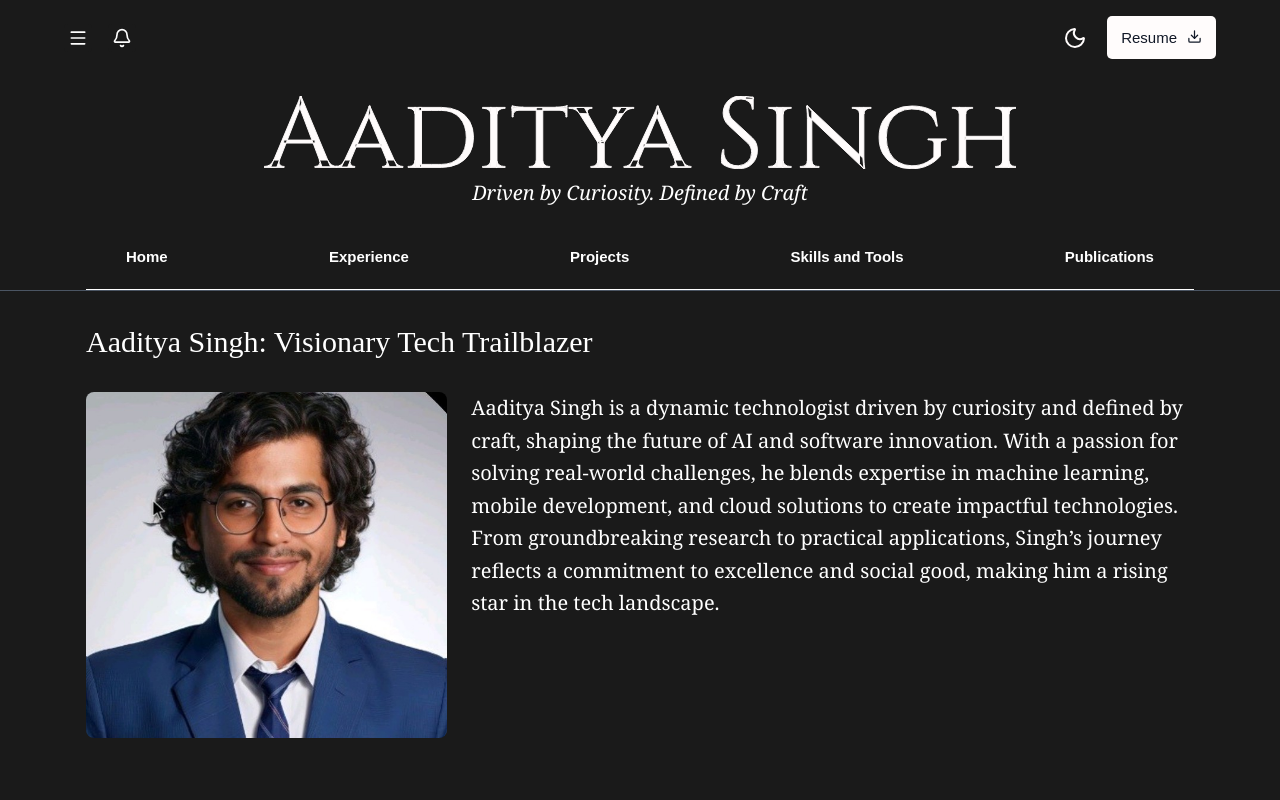
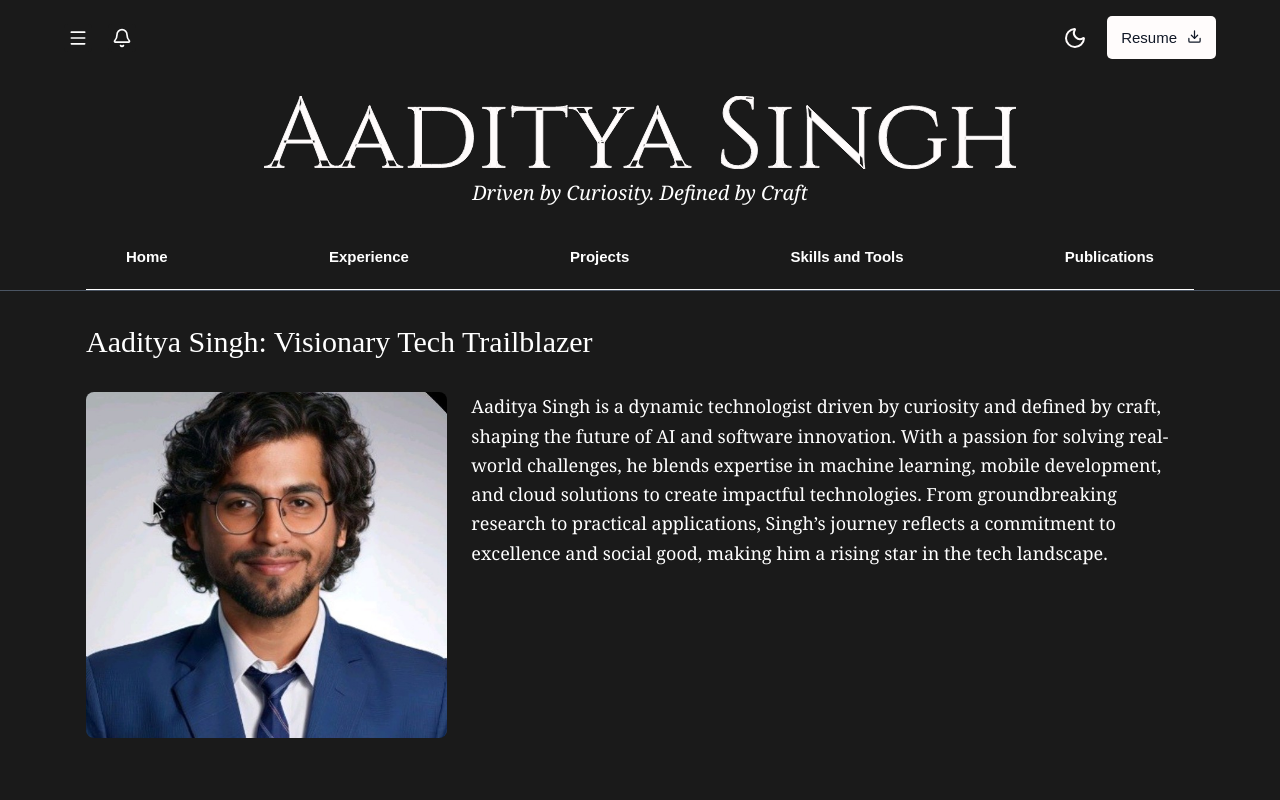
Before and after one commit to Jyo561/ClientPortfolio, a Vue app: page / in a window 1280 px wide. Shown: the top 800 px of the page. Built offline with nearby package versions, Linux system fonts and the light colour scheme.

Commit message:
Final Commit

```diff
--- a/src/components/Home.vue
+++ b/src/components/Home.vue
@@ -92,7 +92,7 @@ export default defineComponent({
                 <img src="/profile.JPG" alt="A visionary in the tech landscape" class="w-full object-cover rounded-lg" />
               </div>
               <div class="about-text">
-                <p class="text-lg lg:text-xl leading-relaxed">
+                <p class="text-lg leading-relaxed">
                   Aaditya Singh is a dynamic technologist driven by curiosity and defined by craft, shaping the future of AI and software innovation. With a passion for solving real-world challenges, he blends expertise in machine learning, mobile development, and cloud solutions to create impactful technologies. From groundbreaking research to practical applications, Singh’s journey reflects a commitment to excellence and social good, making him a rising star in the tech landscape.
                 </p>
               </div>
```
